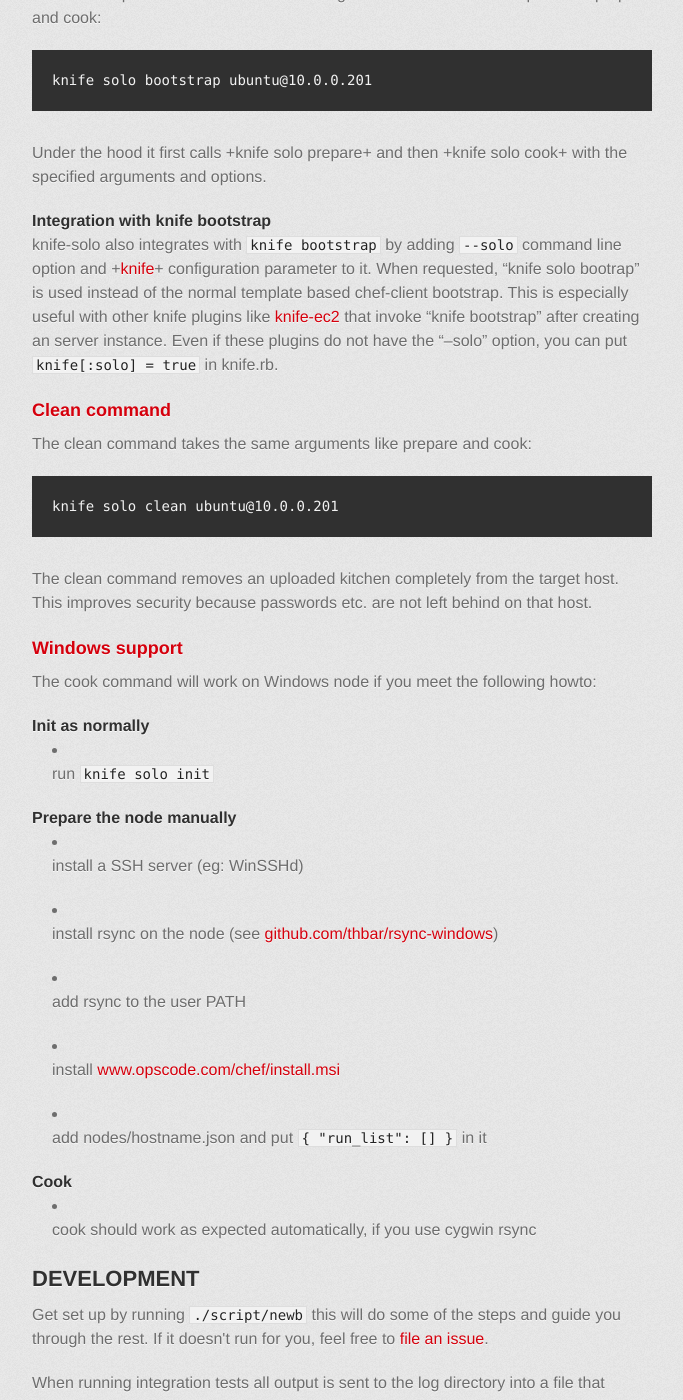
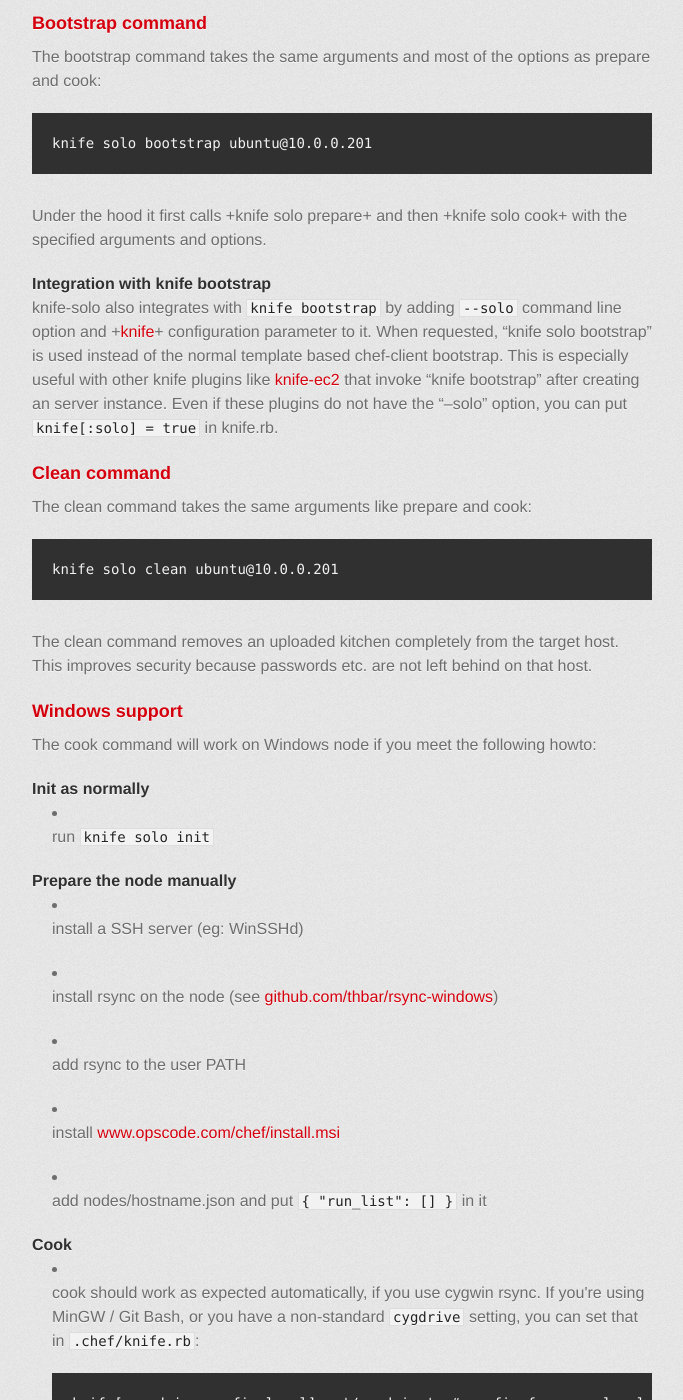
Before and after one commit to matschaffer/knife-solo, a Jekyll site: the page built from index.html, in a window 1280 px wide and 1400 px high, scrolled down 3796 px. Shown: the whole window, without its empty margins (298-981 px from the left). Built offline with Jekyll 4.4.1, drawn with Linux system fonts in a browser that asks for light colours; some web fonts are replaced; some of the changed text lies outside the part shown.

Commit message:
Update index for v0.5.0 from README.rdoc rev 68bad106

```diff
--- a/index.html
+++ b/index.html
@@ -37,7 +37,10 @@ host.</p>
 
 <p>Installation is a normal gem installation.</p>
 
-<pre>gem install knife-solo</pre>
+<pre>gem install knife-solo
+
+# or if using ChefDK
+chef gem install knife-solo</pre>
 
 <p>If you need to install from git run:</p>
 
@@ -177,7 +180,7 @@ cook+ with the specified arguments and options.</p>
 <p>knife-solo also integrates with <code>knife bootstrap</code> by adding
 <code>--solo</code> command line option and +<a
 href="http://:solo">knife</a>+ configuration parameter to it. When
-requested, “knife solo bootrap” is used instead of the normal template
+requested, “knife solo bootstrap” is used instead of the normal template
 based chef-client bootstrap. This is especially useful with other knife
 plugins like <a href="https://github.com/opscode/knife-ec2">knife-ec2</a>
 that invoke “knife bootstrap” after creating an server instance. Even if
@@ -221,7 +224,13 @@ in it</p>
 
 <h4 id="label-Cook">Cook</h4>
 <ul><li>
-<p>cook should work as expected automatically, if you use cygwin rsync</p>
+<p>cook should work as expected automatically, if you use cygwin rsync. If
+you&#39;re using MinGW / Git Bash, or you have a non-standard
+<code>cygdrive</code> setting, you can set that in
+<code>.chef/knife.rb</code>:</p>
+
+<pre>knife[:cygdrive_prefix_local] = &#39;/cygdrive&#39;  # prefix for your local machine, set to empty string for MinGW
+knife[:cygdrive_prefix_remote] = &#39;/cygdrive&#39; # prefix on the remote windows node</pre>
 </li></ul>
 
 <h2 id="label-DEVELOPMENT">DEVELOPMENT</h2>
```
